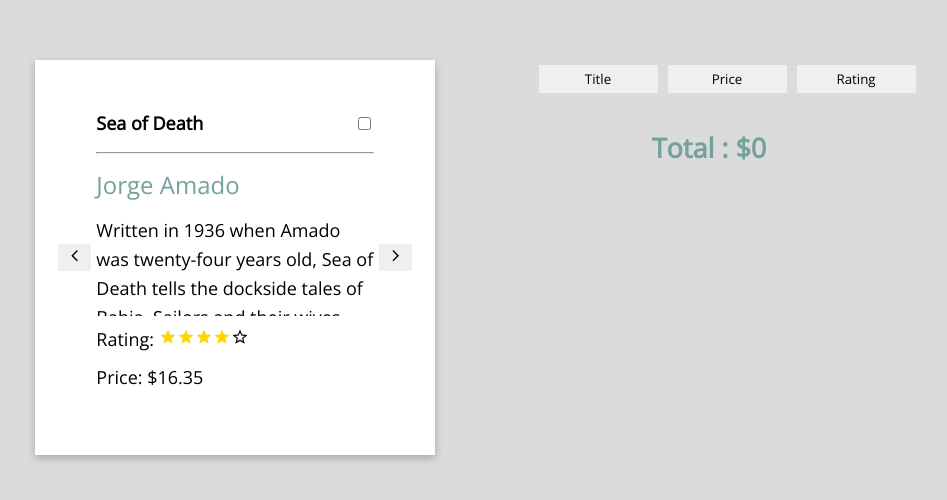
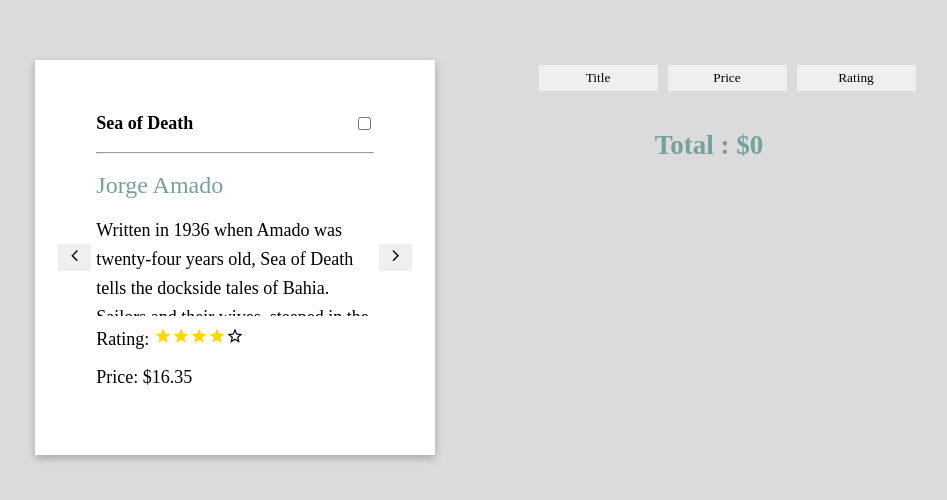
Before and after one commit to GLDGN98/BookWishlist, a React (Create React App) app: page / in a window 1280 px wide. Shown: the part 140-640 px from the top of the page, without its empty margins (111-1058 px from the left). Built offline with nearby package versions, Linux system fonts and the light colour scheme.

Commit message:
cleaned code

```diff
--- a/src/assets/styles/basics/_helpers.scss
+++ /dev/null
@@ -1,40 +0,0 @@
-// Font Sizes
-.fs12 { font-size: rem(12px); }
-.fs14 { font-size: rem(14px); }
-.fs18 { font-size: rem(18px); }
-.fs20 { font-size: rem(20px); }
-.fs24 { font-size: rem(24px); }
-.fs28 { font-size: rem(28px); }
-.fs30 { font-size: rem(30px); }
-
-// flex helpers
-
-.flex {
-
-    display: flex;
-
-    > *.full {
-        flex: 1;
-    }
-    &.column {
-        flex-direction: column;
-    }
-    &.justify-center {
-        justify-content: center;
-    }
-    &.align-center {
-        align-items: center;
-    }
-}
-
-// Media helpers
-
-.square-ratio {
-    @include aspect-ratio(1, 1);
-}
-.video-ratio {
-    @include aspect-ratio(16, 9);
-}
-.portrait-ratio {
-    @include aspect-ratio(9, 16);
-}
--- a/src/assets/styles/basics/_layout.scss
+++ b/src/assets/styles/basics/_layout.scss
@@ -2,7 +2,7 @@
     display: grid;
     grid-template-columns: 20px 1fr 20px;
 
-    > * {
+    >* {
         grid-column: 2;
 
         &.full {
@@ -10,28 +10,4 @@
         }
     }
 
-    @include for-narrow-layout {
-        grid-template-columns:
-            minmax(20px, 1fr)
-            minmax(auto, $mobile-breakpoint)
-            minmax(20px, 1fr);
-    }
-    @include for-normal-layout {
-        grid-template-columns:
-            minmax(20px, 1fr)
-            minmax(auto, $narrow-breakpoint)
-            minmax(20px, 1fr);
-    }
-    @include for-wide-layout {
-        grid-template-columns:
-            minmax(20px, 1fr)
-            minmax(auto, $normal-breakpoint)
-            minmax(20px, 1fr);
-    }
 }
-
-.card-grid {
-    display: grid;
-    grid-template-columns: repeat(auto-fill, minmax(300px, 1fr));
-    grid-gap: 20px;
-}
--- a/src/assets/styles/main.scss
+++ b/src/assets/styles/main.scss
@@ -1,14 +1,10 @@
 // Setup
 @import "setup/variables";
 @import "setup/functions";
-@import "setup/mixins";
-@import "setup/typography";
 
 // Basics
-@import "basics/helpers";
 @import "basics/layout";
 @import "basics/base";
-@import "basics/links";
 @import "basics/forms";
 
 
--- a/src/assets/styles/setup/_mixins.scss
+++ /dev/null
@@ -1,58 +0,0 @@
-/* Breakpoint mixins */
-
-@mixin for-mobile-layout {
-    @media (max-width: calc($mobile-breakpoint + 40px)) {
-        @content;
-    }
-}
-
-@mixin for-narrow-layout {
-    @media (min-width: calc($mobile-breakpoint + 40px)) {
-        @content;
-    }
-}
-
-@mixin for-normal-layout {
-    @media (min-width: calc($narrow-breakpoint + 40px)) {
-        @content;
-    }
-}
-
-@mixin for-wide-layout {
-    @media (min-width: calc($normal-breakpoint + 40px)) {
-        @content;
-    }
-}
-
-/* Media  Mixins */
-@mixin aspect-ratio($width, $height) {
-    position: relative;
-    overflow: hidden;
-    &::before {
-      display: block;
-      content: "";
-      width: 100%;
-      padding-top: calc(($height / $width) * 100%);
-    }
-    > * {
-      position: absolute;
-      top: 0;
-      left: 0;
-      right: 0;
-      bottom: 0;
-    }
-
-    > img {
-      height: 100%;
-      object-fit: cover;
-    }
-  }
-
-  // Mixin for removing hover efects on iphone screen
-  @mixin hover-supported {
-    @media not all and (pointer: coarse) {
-        &:hover {
-            @content;
-        }
-    }
-  }
--- a/src/assets/styles/setup/_typography.scss
+++ /dev/null
@@ -1,9 +0,0 @@
-@font-face {
-    // font-family: caveat;
-    // src: url(../../fonts/Caveat/Caveat-Regular.ttf);
-}
-
-@font-face {
-    font-family: Open-Sans;
-    src: url('../../fonts/OpenSans-Regular.ttf');
-}
--- a/src/assets/styles/setup/_variables.scss
+++ b/src/assets/styles/setup/_variables.scss
@@ -1,14 +1,3 @@
 // Colors
-$clr1: #ce2e6c;
-$clr2: #4f3a65;
-$clr3: #574f7d;
-$clr4: #95adbe;
-$clr5: #dff0ea;
 $clr6: #fff;
 $clr7: #222;
-
-
-// Breakpoints
-$mobile-breakpoint: 460px;
-$narrow-breakpoint: 720px;
-$normal-breakpoint: 960px;
```
Also changed, not shown: src/assets/styles/basics/_links.scss (deleted).
